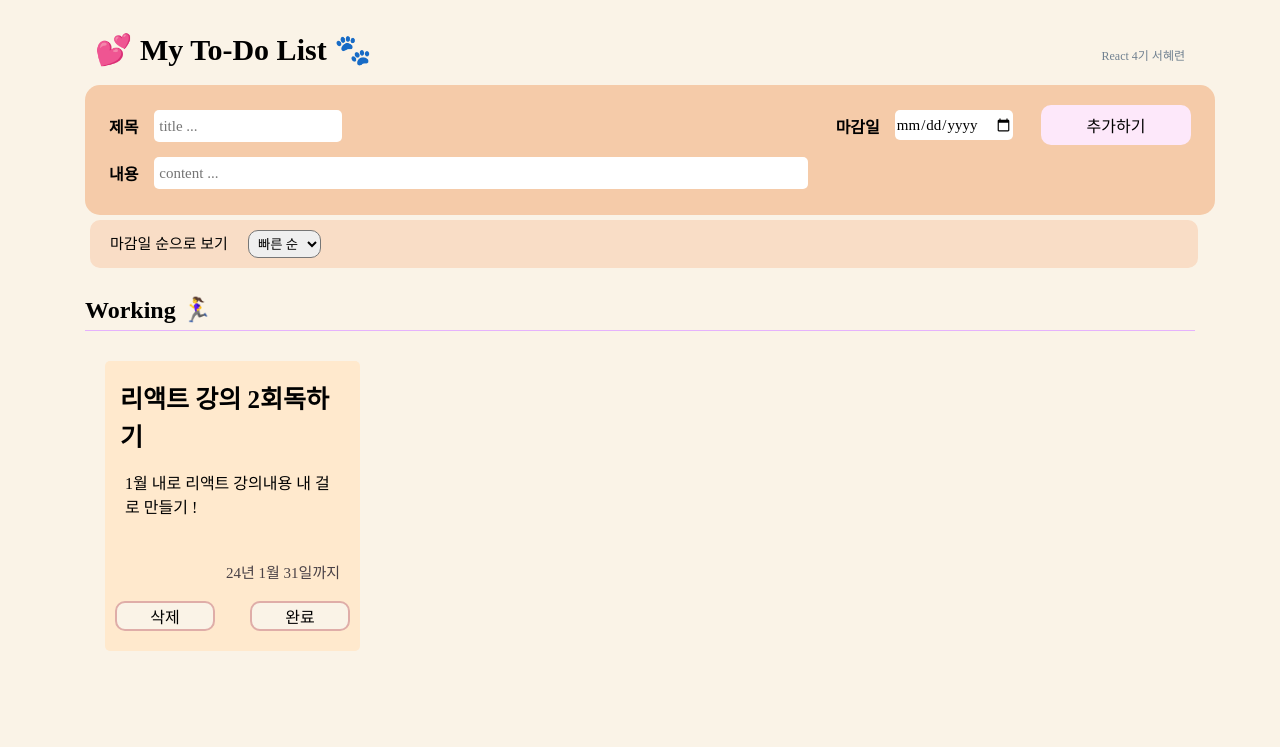
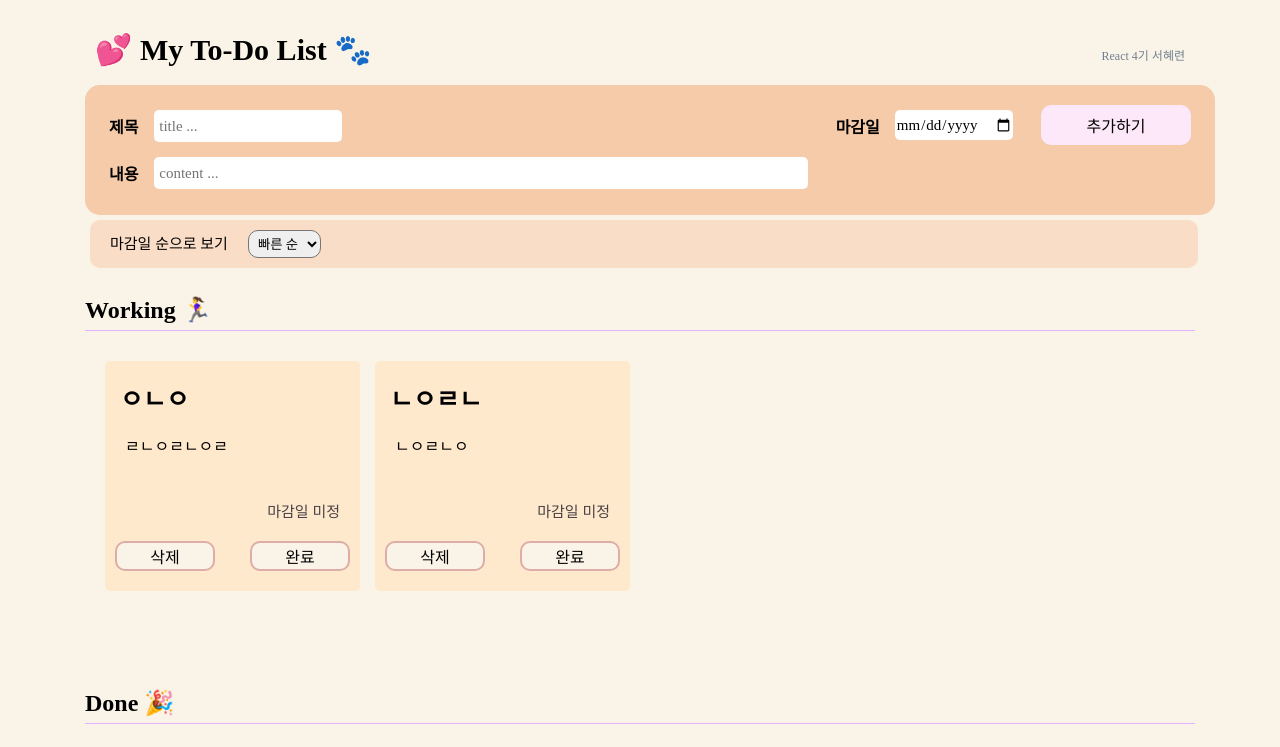
Before and after one commit to Hyeryeon-Seo/TS_my_to_do_list, a React (Vite) app: page / in a window 1280 px wide. Shown: the top 747 px of the page. Built offline with nearby package versions, Linux system fonts and the light colour scheme; data requests are answered from the project's data file; a web font is replaced by a local one.

Commit message:
feat: json-server 연동 모두 구현 (+ detail 페이지 타입 에러)

```diff
--- a/db.json
+++ b/db.json
@@ -5,13 +5,27 @@
       "title": "리액트 강의 2회독하기",
       "content": "1월 내로 리액트 강의내용 내 걸로 만들기 !",
       "deadline": "2024-01-31",
-			"isDone": false
+      "isDone": true
     },
     {
       "id": "1",
       "title": "인증/인가 특강 복습하기",
       "content": "인증/인가, 로그인/회원가입 로직 복습",
       "deadline": "2024-03-10",
+      "isDone": true
+    },
+    {
+      "id": "c8524f9e-1623-4e37-b247-77cee6d6f18e",
+      "title": "ㅇㄴㅇ",
+      "content": "ㄹㄴㅇㄹㄴㅇㄹ",
+      "deadline": "9999-12-31",
+      "isDone": false
+    },
+    {
+      "id": "d672caa0-e793-4016-a49f-d248ea9f2179",
+      "title": "ㄴㅇㄹㄴ",
+      "content": "ㄴㅇㄹㄴㅇ",
+      "deadline": "9999-12-31",
       "isDone": false
     }
   ]
--- a/src/api/todo-api.ts
+++ b/src/api/todo-api.ts
@@ -9,13 +9,13 @@ const todoClient = axios.create({
 	},
 });
 
-const fetchTodos = async () => {
-	// : Promise<Todo[]>
+const fetchTodos = async (): Promise<Todo[]> => {
 	try {
-		const { data } = await todoClient.get("/");
-		console.log(data); //data는 있는데, 화면에 렌더링이 안되는?
+		const { data } = await todoClient.get("/"); // <Promise<Todo[]>>
+		console.log(data);
 		return data;
 	} catch (error: any) {
+		console.log(error);
 		throw new Error(error.message);
 	}
 };
@@ -23,6 +23,7 @@ const fetchTodos = async () => {
 const getSingleTodo = async (id: string): Promise<Todo> => {
 	try {
 		const { data } = await todoClient.get(`/${id}`);
+		console.log(data);
 		return data;
 	} catch (error: any) {
 		throw new Error(error.message);
@@ -37,7 +38,7 @@ const createTodo = async (todo: Todo): Promise<void> => {
 	}
 };
 
-const deleteTodo = async (id: string): Promise<void> => {
+const removeTodo = async (id: string): Promise<void> => {
 	try {
 		await todoClient.delete(`/${id}`);
 	} catch (error: any) {
@@ -45,13 +46,7 @@ const deleteTodo = async (id: string): Promise<void> => {
 	}
 };
 
-const updateTodo = async ({
-	id,
-	todo,
-}: {
-	id: string;
-	todo: Todo;
-}): Promise<void> => {
+const updateTodo = async (id: string, todo: Todo): Promise<void> => {
 	try {
 		await todoClient.patch(`/${id}`, todo);
 	} catch (error: any) {
@@ -59,4 +54,4 @@ const updateTodo = async ({
 	}
 };
 
-export { fetchTodos, getSingleTodo, createTodo, deleteTodo, updateTodo };
+export { fetchTodos, getSingleTodo, createTodo, removeTodo, updateTodo };
--- a/src/components/todo/TodoController.tsx
+++ b/src/components/todo/TodoController.tsx
@@ -4,19 +4,15 @@ import CustomOrderSelect from "../common/CustomOrderSelect";
 import TodoList from "./TodoList";
 import styled from "styled-components";
 import { useAppDispatch } from "../../config/configStore";
-import { sortTodos } from "../../modules/todoListSlice";
+import { getTodos, sortTodos } from "../../modules/todoListSlice";
 import { fetchTodos } from "../../api/todo-api";
-import { Todo } from "../../types/todoType";
 
 function TodoController() {
 	const dispatch = useAppDispatch();
 
 	const fetchTodoList = async () => {
-		// : Promise<Todo[]>
-		// const res : Promise  = await fetchTodos;
-		const data = await fetchTodos;
-		console.log(data);
-		return data;
+		const data = await fetchTodos();
+		dispatch(getTodos(data));
 	};
 
 	const [sortOrder, setSortOrder] = useState<string>("asc");
@@ -30,11 +26,15 @@ function TodoController() {
 	useEffect(() => {
 		if (sortOrder === "asc") {
 			dispatch(sortTodos("asc"));
-			fetchTodoList();
 			return;
 		}
 		dispatch(sortTodos("desc"));
 	}, [sortOrder, dispatch]);
+
+	useEffect(() => {
+		fetchTodoList();
+	}, []);
+
 	return (
 		<main>
 			<TodoForm />
--- a/src/components/todo/TodoForm.tsx
+++ b/src/components/todo/TodoForm.tsx
@@ -3,12 +3,14 @@ import * as S from "../../styles/TodoStyle";
 import { Todo } from "../../types/todoType";
 import { useAppDispatch } from "../../config/configStore";
 import { addTodo } from "../../modules/todoListSlice";
+import { createTodo } from "../../api/todo-api";
 
 function TodoForm() {
 	const dispatch = useAppDispatch();
 
 	// 추가하기 버튼 addTodoHandler
-	const addTodoHandler = (newTodo: Todo) => {
+	const addTodoHandler = async (newTodo: Todo) => {
+		await createTodo(newTodo);
 		dispatch(addTodo(newTodo));
 	};
 
--- a/src/components/todo/TodoItem.tsx
+++ b/src/components/todo/TodoItem.tsx
@@ -1,3 +1,4 @@
+import { removeTodo, updateTodo } from "../../api/todo-api";
 import { useAppDispatch } from "../../config/configStore";
 import { deleteTodo, toggleTodo } from "../../modules/todoListSlice";
 import * as S from "../../styles/TodoStyle";
@@ -22,12 +23,14 @@ function TodoItem({ type, todo }: { type: string; todo: Todo }) {
 	}
 
 	// 삭제 버튼: filter메서드로 해당id의 카드빼기
-	const deleteTodoHandler = (id: string) => {
+	const deleteTodoHandler = async (id: string) => {
+		await removeTodo(id);
 		dispatch(deleteTodo(id));
 	};
 
 	// Done 완료&완료취소 버튼 (토글)
-	const onToggleTodoItem = (id: string) => {
+	const onToggleTodoItem = async (id: string) => {
+		await updateTodo(id, { ...todo, isDone: !todo.isDone });
 		dispatch(toggleTodo(id));
 	};
 
--- a/src/modules/todoListSlice.ts
+++ b/src/modules/todoListSlice.ts
@@ -1,14 +1,15 @@
 import { PayloadAction, createSlice } from "@reduxjs/toolkit";
 import { Todo } from "../types/todoType";
-import { sampleTodo } from "../assets/sampleTodo";
+// import { sampleTodo } from "../assets/sampleTodo";
 
-const initialState: Todo[] = sampleTodo;
+const initialState: Todo[] = [];
+//sampleTodo;
 
 export const todoListSlice = createSlice({
 	name: "todoList",
 	initialState,
 	reducers: {
-		fetchTodo: (state, action: PayloadAction<Todo[]>) => {
+		getTodos: (state, action: PayloadAction<Todo[]>) => {
 			return action.payload;
 		},
 		addTodo: (state, action: PayloadAction<Todo>) => {
@@ -43,6 +44,6 @@ export const todoListSlice = createSlice({
 	},
 });
 
-export const { addTodo, deleteTodo, toggleTodo, sortTodos } =
+export const { getTodos, addTodo, deleteTodo, toggleTodo, sortTodos } =
 	todoListSlice.actions;
 export const todoListReducer = todoListSlice.reducer;
--- a/src/pages/Detail.tsx
+++ b/src/pages/Detail.tsx
@@ -1,25 +1,31 @@
 import Header from "../components/layout/Header";
 import { useNavigate, useParams } from "react-router-dom";
 import * as S from "../styles/TodoStyle";
-import { Todo } from "../types/todoType";
-import { useAppSelector } from "../config/configStore";
+import { getSingleTodo } from "../api/todo-api";
+import { useEffect, useState } from "react";
 
 const Detail = () => {
-	const todoList = useAppSelector((state) => state.todoList);
 	const { todoId } = useParams();
+	const [todo, setTodo] = useState(null);
 
 	const navigate = useNavigate();
-	const selectedTodo: Todo[] | unknown = todoList.find(
-		(todo: Todo) => todo.id === todoId
-	);
+
+	useEffect(() => {
+		const fetchTodo = async () => {
+			const data = await getSingleTodo(todoId);
+			setTodo(data);
+		};
+
+		fetchTodo();
+	}, [todoId]);
 
 	// 홈 화면으로 이동
 	const onClickHomeHandler = () => {
 		navigate("/");
 	};
 
-	if (!todoList) {
-		throw new Error("Unexpected error: Cannot find 'todoList'");
+	if (!todo) {
+		return <div>로딩 중</div>;
 	}
 
 	return (
@@ -33,18 +39,16 @@ const Detail = () => {
 			<S.DetailWrapper>
 				<S.DetailBox>
 					<S.TodoDetailBox>
-						<S.TodoTitle>{selectedTodo.title}</S.TodoTitle>
+						<S.TodoTitle>{todo.title}</S.TodoTitle>
+						<S.TodoContent $pageType="detail">{todo.content}</S.TodoContent>
 						<S.TodoContent $pageType="detail">
-							{selectedTodo.content}
-						</S.TodoContent>
-						<S.TodoContent $pageType="detail">
-							{selectedTodo.isDone ? "👍 완료 🎉" : "🏃‍♀️ 진행 중 🏃"}
+							{todo.isDone ? "👍 완료 🎉" : "🏃‍♀️ 진행 중 🏃"}
 						</S.TodoContent>
 					</S.TodoDetailBox>
 					<S.TodoDeadline $pageType="detail">
-						{selectedTodo.deadline === "9999-12-31"
+						{todo.deadline === "9999-12-31"
 							? "마감일 미정"
-							: `마감일 │ ${selectedTodo.deadline}`}
+							: `마감일 │ ${todo.deadline}`}
 					</S.TodoDeadline>
 				</S.DetailBox>
 			</S.DetailWrapper>
```
Lines whose indentation alone changed are shown as unchanged.
